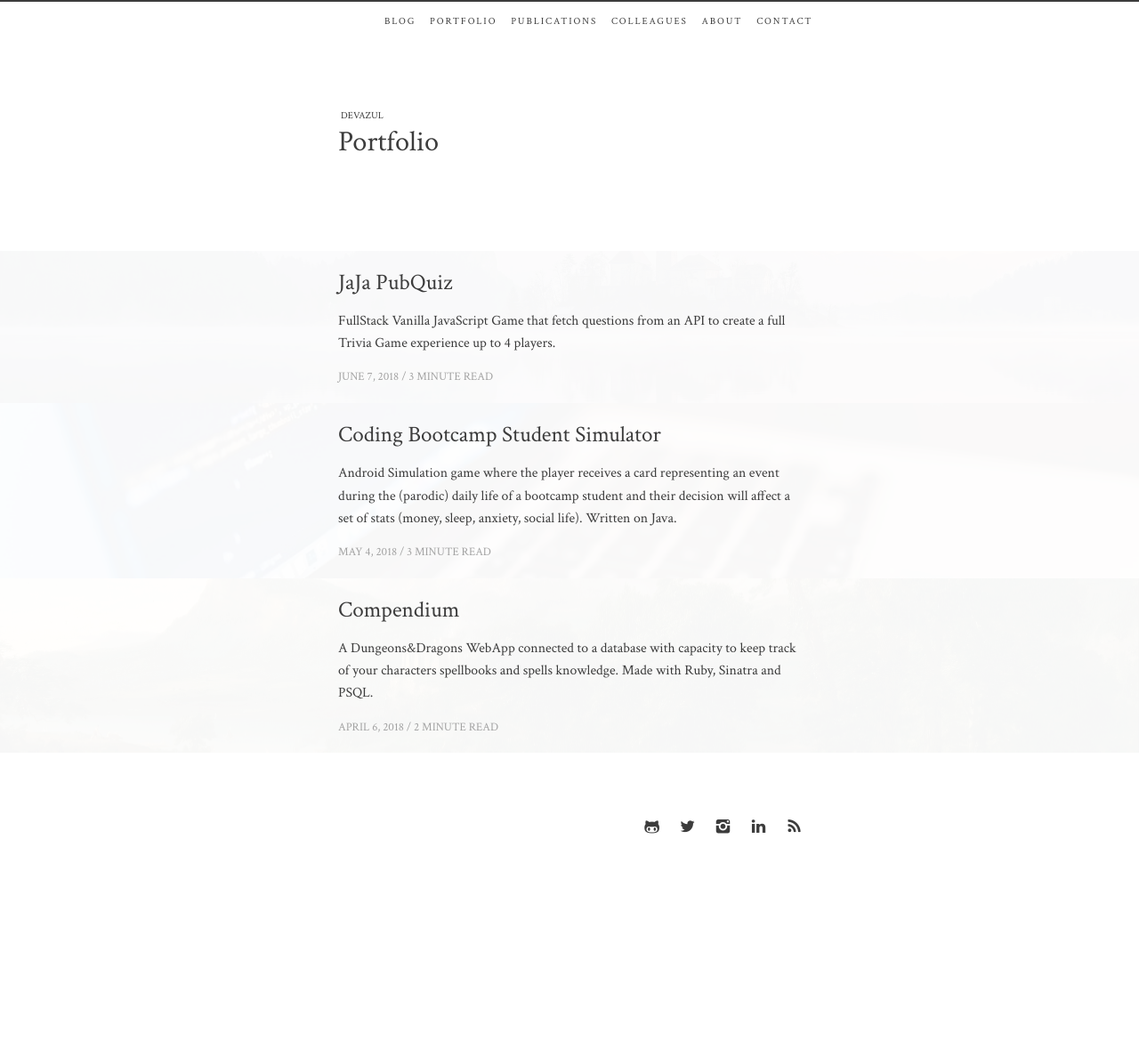
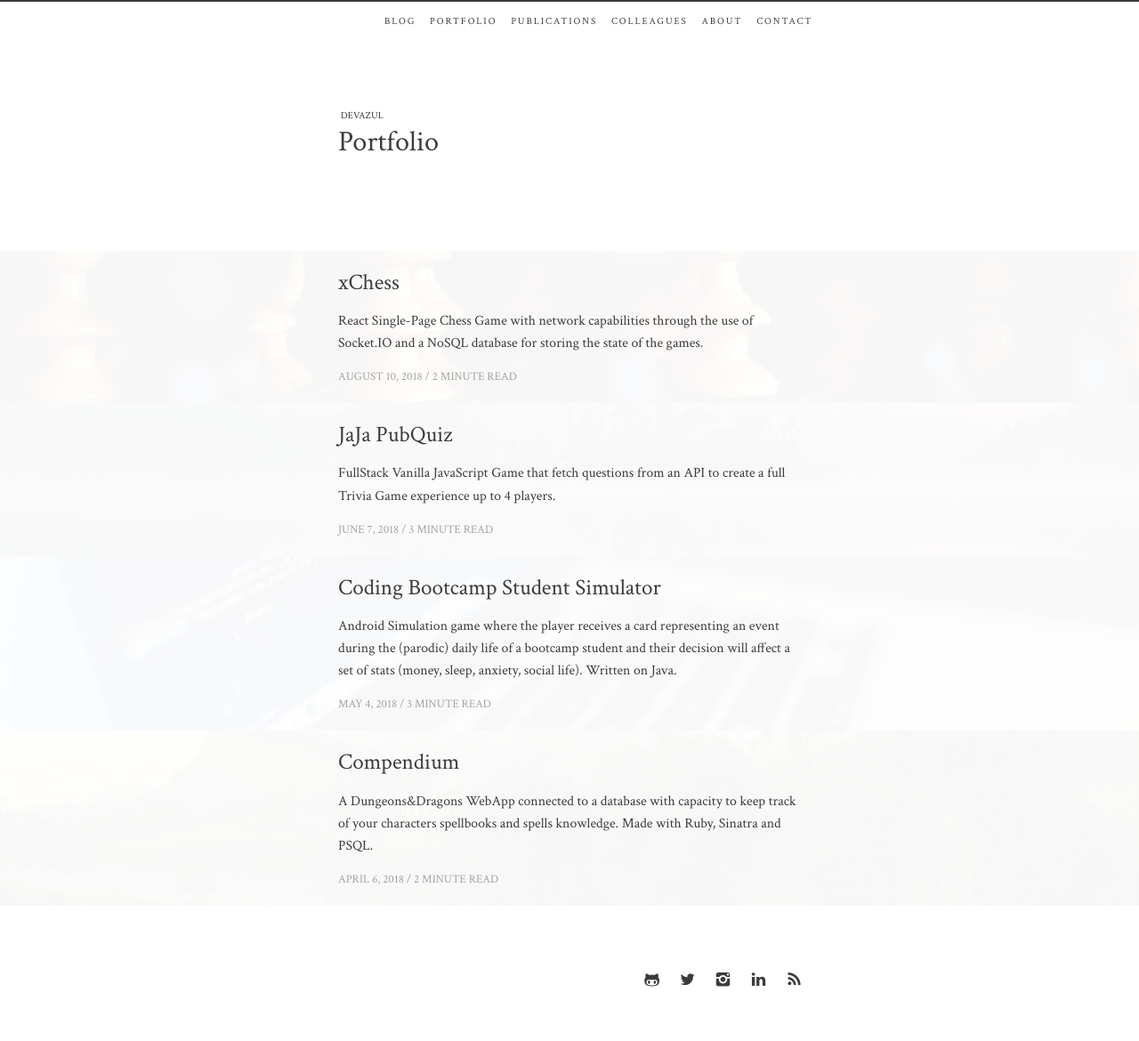
Before and after one commit to DetectiveAzul/DetectiveAzul.github.io, a Jekyll site: the page built from pages/portfolio.md, in a window 1280 px wide. Shown: the whole page at 89% size. Built offline with Jekyll 4.4.1, drawn with Linux system fonts in a browser that asks for light colours; before the commit the page ends 998 px from its top, so only the background shows below that; part of the change alters nothing that is shown.

Commit message:
xChess post finished

```diff
--- a/_drafts/2018-08-10-xChess.markdown
+++ b/_posts/portfolio/2018-08-10-xChess.markdown
@@ -8,9 +8,18 @@ cover_url: /assets/img/portfolio/xchess.jpg
 ---
 ## Backstory
 
-Following on the adventures of hitting my first job as a Software Developer, I discover that the learning stage did not finished along with [Codeclan's](https://codeclan.com) course, but that a Dev never stops learning, not a single day.
+Following on the adventures of hitting my first job as a Software Developer, I discovered that the learning stage did not finished along with [Codeclan's](https://codeclan.com) course, but that a Dev never stops learning, not a single day. Never.
 
-[WIP]
+*Obviously, at the moment I write these words
+{:.side-note}
+Nope. There is no escape. One of the first things I heard on July upon starting at my actual job<sub>*</sub> was:
+<br>
+<br>
+> "I have been working on this for 20 years and I'm still learning"
+
+So yeas, that confirmed my suspicion. But, hey, I love learning, so that was actually a good thing to hear. Why? Because that meant that, apart from my daily job code, I would have some time to spend on small learning projects.
+
+And that was the origin of **xChess** which main function was to learn the basic tricks of *React*, but, since I always wanted to try to do some multiplayer game, I took the opportunity to make this very simple online Chess game to play with my partner and friends from time to time.
 
 ## xChess
 
@@ -20,7 +29,7 @@ As my first React project, and the first thing I built outside of [Codeclan](htt
 
 Using a few fancy buzzwords, **xChess** is a **React SPA** WebApp for playing chess powered with **Socket.IO** for network play, **Express** to handle **RESTful** routes that help the app to store/retrieve games on a **MongoDB** database and allowing multiple players to play multiple games at the same time, against other Human players or even a basic IA.
 
-I have some libraries to ease a bit the process of creating the Chessboard and integrating it with Chess moves.
+I have used some libraries to ease a bit the process of creating the Chessboard and integrating it with Chess moves.
 
 * [Chess.js](https://github.com/jhlywa/chess.js/blob/master/README.md)
 * [Chessboard.js](http://chessboardjs.com/)
```
